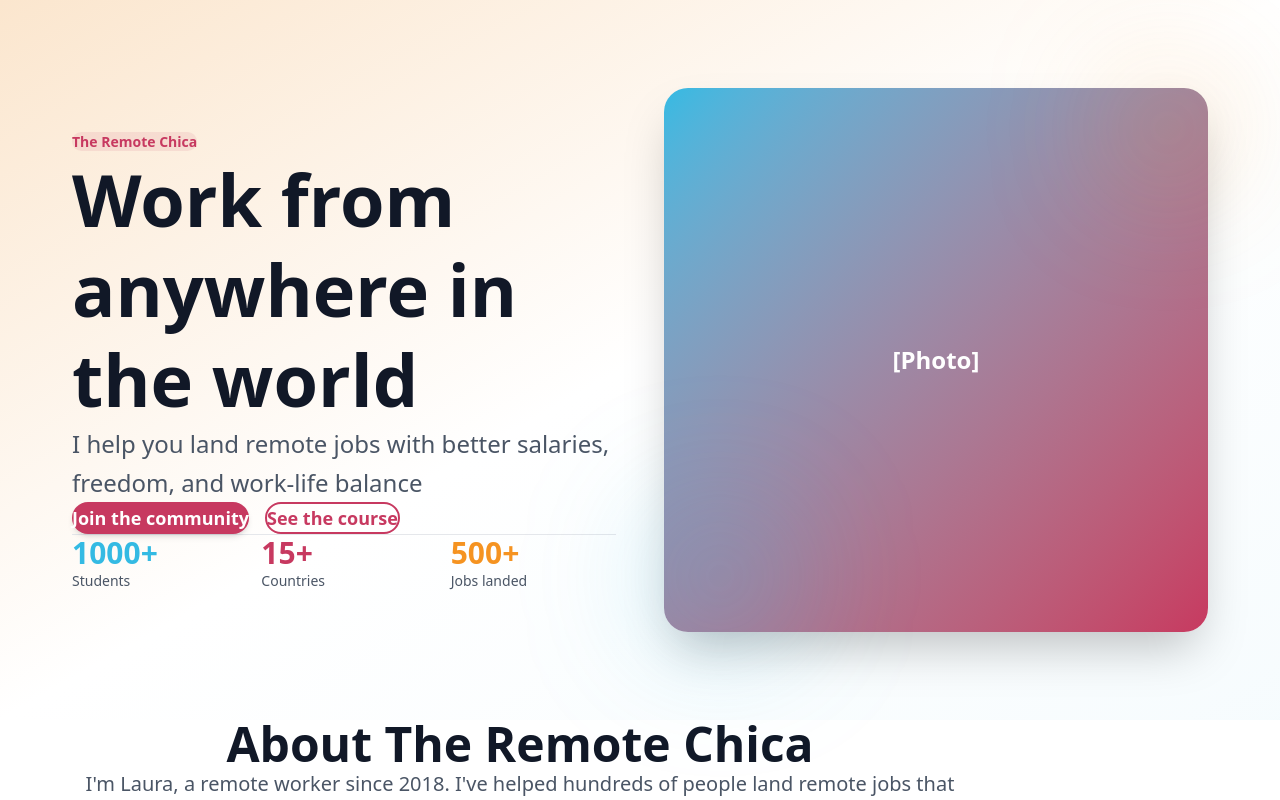
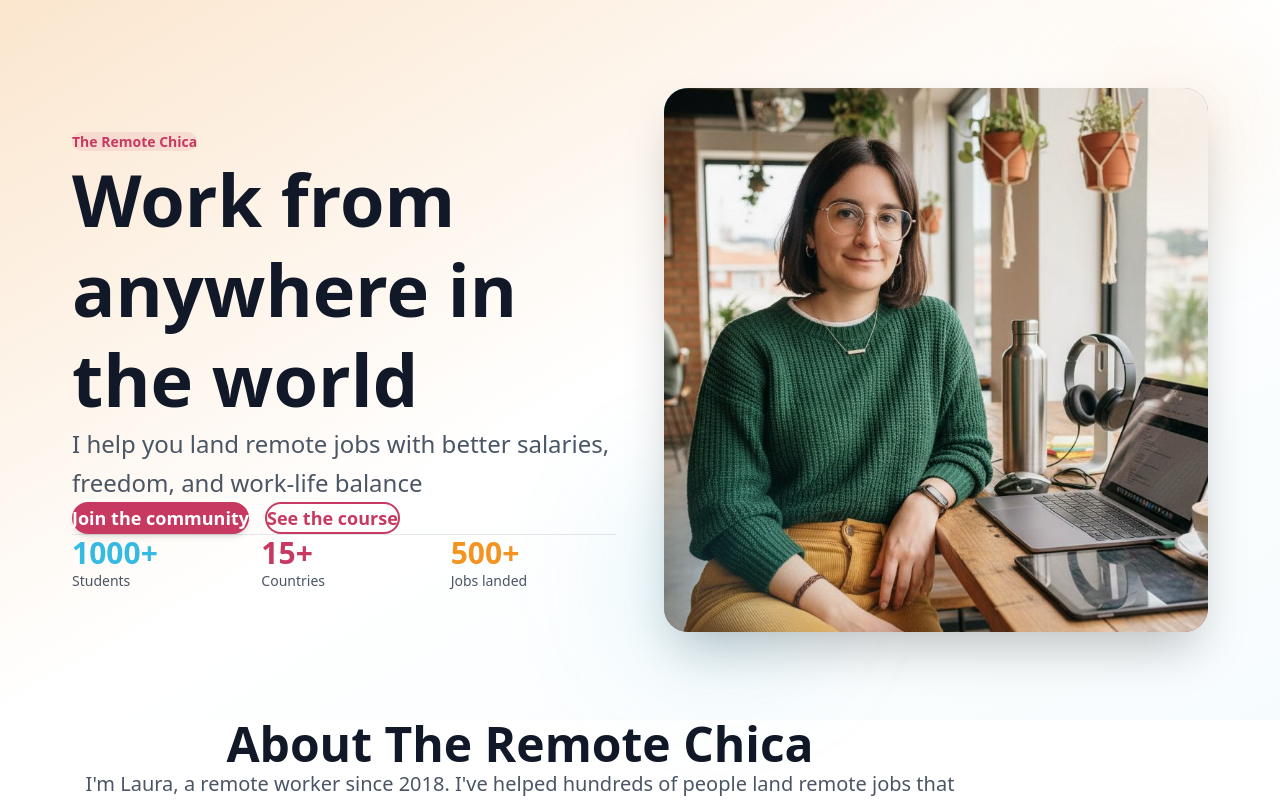
Before and after one commit to Lautheremotechica/the-remote-chica-web, a Next.js app: page /en in a window 1280 px wide. Shown: the top 800 px of the page. Built offline with nearby package versions, Linux system fonts and the light colour scheme; no server answers.

Commit message:
feat: add hero photo to landing page

```diff
--- a/components/sections/HeroSection.tsx
+++ b/components/sections/HeroSection.tsx
@@ -1,5 +1,6 @@
 'use client';
 
+import Image from 'next/image';
 import { translations, type TranslationKey } from '@/lib/i18n/translations';
 import { type Locale } from '@/lib/i18n/config';
 import { Button } from '@/components/ui/Button';
@@ -70,10 +71,14 @@
           {/* Right Image */}
           <div className="relative">
             <div className="relative aspect-square rounded-3xl overflow-hidden bg-gradient-to-br from-brand-blue to-brand-pink shadow-2xl">
-              {/* Placeholder for Laura's image */}
-              <div className="w-full h-full flex items-center justify-center text-white text-2xl font-bold">
-                [Photo]
-              </div>
+              <Image
+                src="/images/hero.jpg"
+                alt="Laura - The Remote Chica"
+                fill
+                sizes="(max-width: 768px) 100vw, 50vw"
+                className="object-cover object-top"
+                priority
+              />
             </div>
 
             {/* Decorative elements */}
```
Also changed, not shown: public/images/hero.jpg (added).
